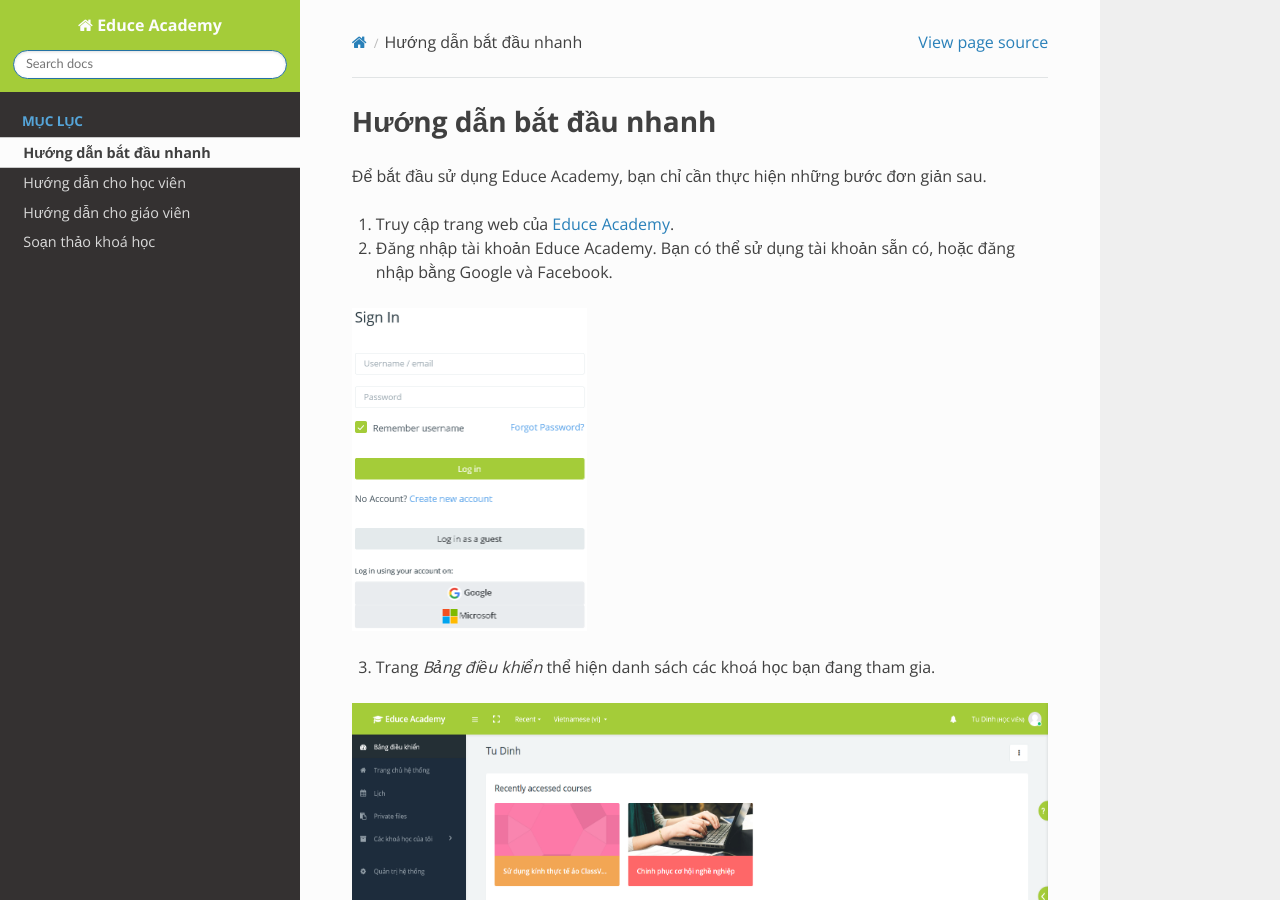
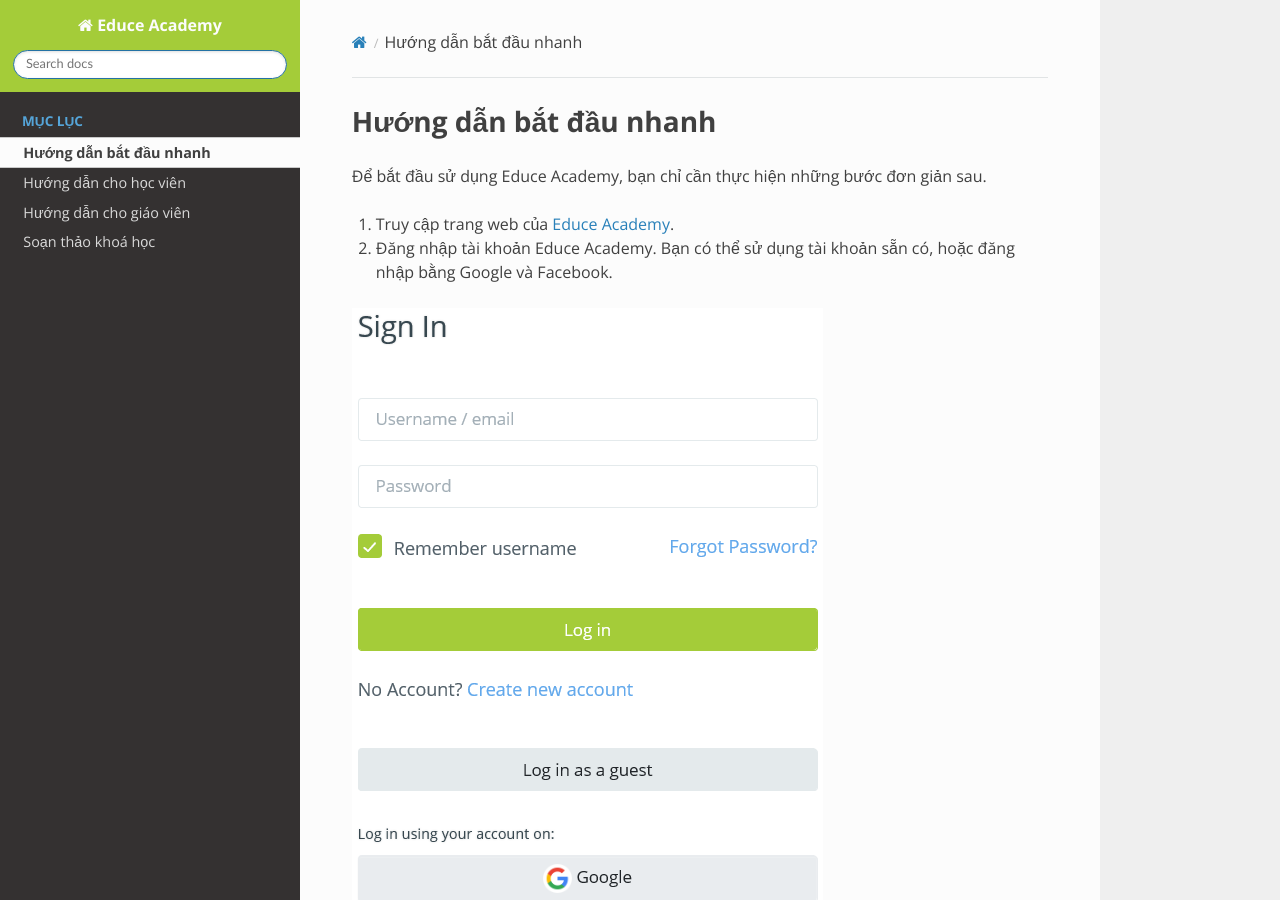
Before and after one commit to EduceSolutions/educe-academy-docs, a Sphinx documentation site: the page built from docs/quickstart.rst, in a window 1280 px wide and 900 px high. Built offline with Sphinx 7.4.7 and the Read the Docs theme 2.0.0, drawn with Linux system fonts in a browser that asks for light colours.

Commit message:
style fixes

```diff
--- a/docs/conf.py
+++ b/docs/conf.py
@@ -101,6 +101,8 @@
 #
 # html_sidebars = {}
 
+html_copy_source = False
+
 
 # -- Options for HTMLHelp output ---------------------------------------------
 
--- a/docs/editing.rst
+++ b/docs/editing.rst
@@ -9,4 +9,3 @@
 Nếu bạn đã được cấp vai trò biên soạn khoá học, bạn có thể tạo hoặc soạn thảo khoá học bằng nút menu trong trang danh sách khoá học.
 
 .. image:: editing/button2.png
-   :scale: 60%
--- a/docs/quickstart.rst
+++ b/docs/quickstart.rst
@@ -9,17 +9,14 @@
 2. Đăng nhập tài khoản Educe Academy. Bạn có thể sử dụng tài khoản sẵn có, hoặc đăng nhập bằng Google và Facebook.
 
 .. image:: quickstart/login2.png
-   :scale: 50%
 
 3. Trang *Bảng điều khiển* thể hiện danh sách các khoá học bạn đang tham gia.
 
 .. image:: quickstart/frontpage.png
-   :scale: 40%
 
 4. Bạn cũng có thể truy cập danh sách các khoá học hiện tại trong trang *Các khoá học của tôi*.
 
 .. image:: quickstart/mycourses.png
-   :scale: 40%
 
 5. Trong quá trình tham gia khoá học, nếu bạn có thắc mắc về cách sử dụng trang web, bạn có thể sử dụng nút Trợ giúp bên cạnh.
 
```
